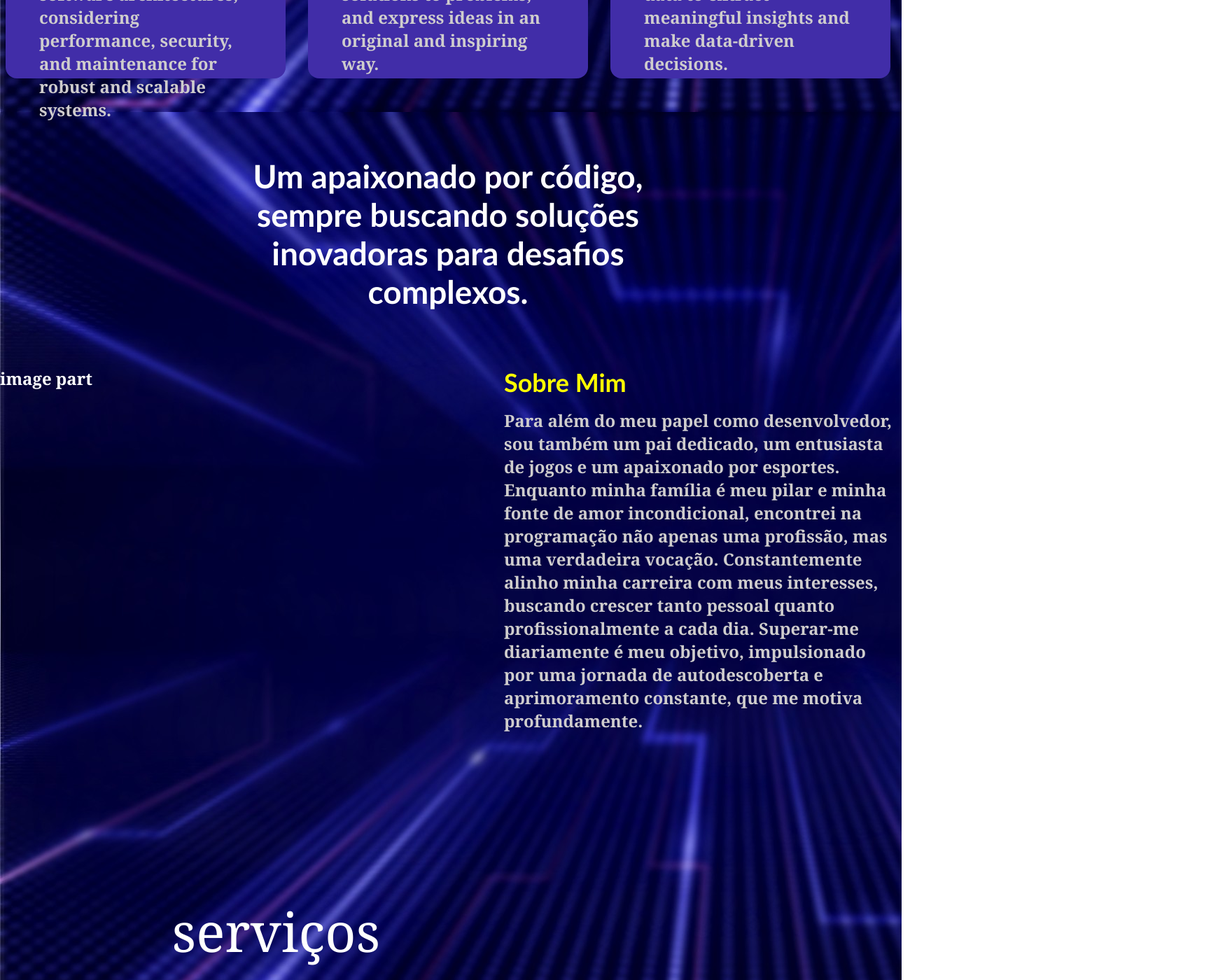
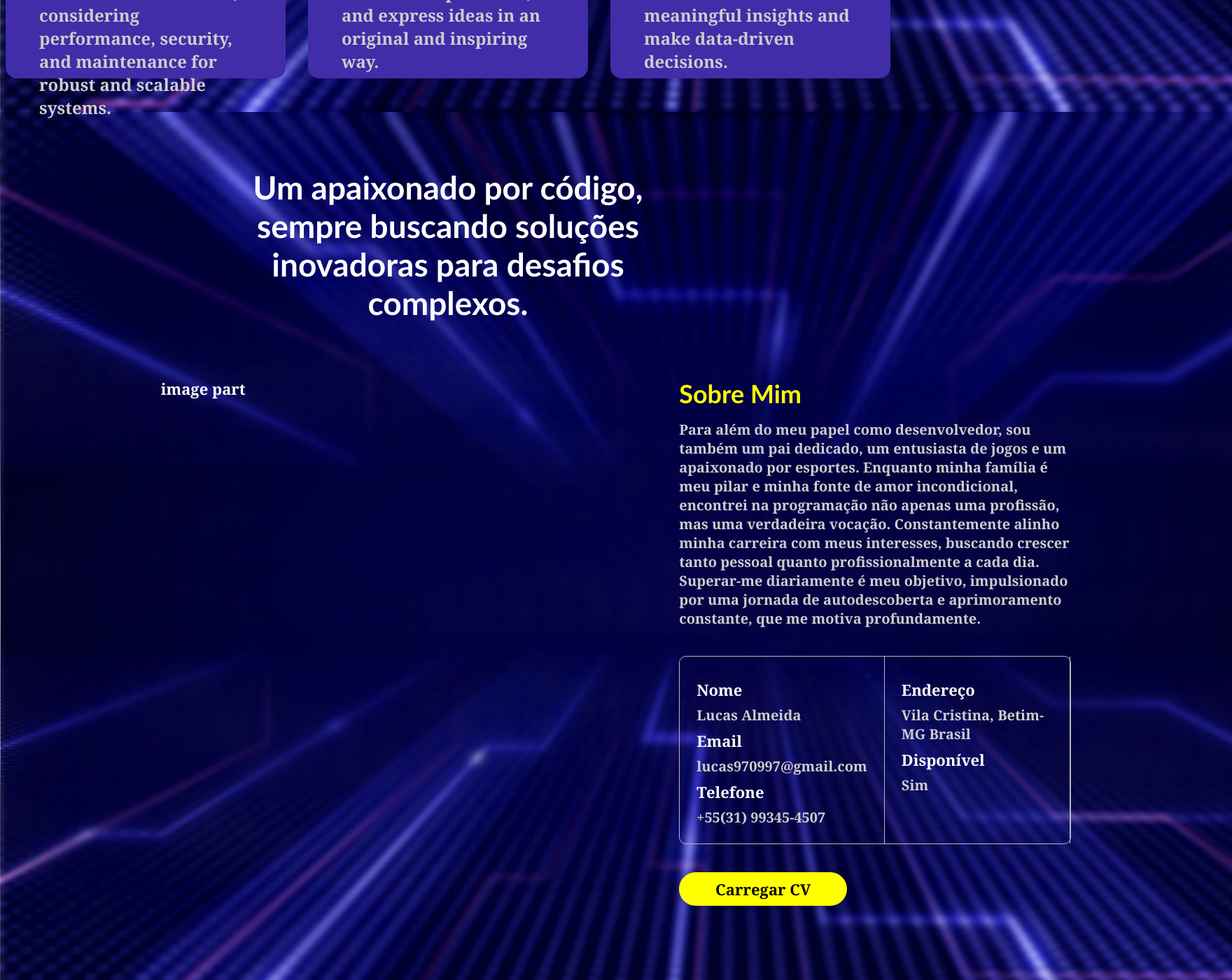
Before and after one commit to LucasPereira9/personalPortfolio, a Next.js app: page /en in a window 1280 px wide. Shown: the part 1120-2520 px from the top of the page at 70% size, 1760 px wide, since content can reach past the window. Built offline with nearby package versions, Linux system fonts and the light colour scheme.

Commit message:
feat: complement part made

```diff
--- a/src/app/[locale]/globals.css
+++ b/src/app/[locale]/globals.css
@@ -8,11 +8,12 @@
 h2 {
   color: white;
   font-family: Cambria, Cochin, Georgia, Times, 'Times New Roman', serif;
+  font-size: 22px;
 }
 h3 {
   color: #cfcdcd;
   font-family: Cambria, Cochin, Georgia, Times, 'Times New Roman', serif;
-  font-size: 24px;
+  font-size: 20px;
 }
 
 a {
--- a/src/app/[locale]/page.module.css
+++ b/src/app/[locale]/page.module.css
@@ -40,5 +40,17 @@
 .about_container {
     display: flex;
     justify-content: center;
-    padding-top: 12vh;
+    flex-direction: column;
+    padding-top: 14vh;
 }
+.about_title_content {
+    align-items: center;
+    display: flex;
+    text-align: center;
+    flex-direction: column;
+}
+.about_subtitle {
+    font-size: 46px;
+    font-family: 'Trebuchet MS', 'Lucida Sans Unicode', 'Lucida Grande', 'Lucida Sans', Arial, sans-serif;
+    max-width: 80vh;
+}
--- a/src/app/[locale]/page.tsx
+++ b/src/app/[locale]/page.tsx
@@ -44,8 +44,11 @@ export default function Index() {
         <div className={styles.skills_container}>
               {AbilitiesOptions}
         </div>
-      <div id='about' className={styles.about_container}>
-       <About />
+      <div className={styles.about_container}>
+        <div className={styles.about_title_content}>
+          <h2 className={styles.about_subtitle}>Um apaixonado por código, sempre buscando soluções inovadoras para desafios complexos.</h2>
+        </div>
+       <About id='about' />
       </div>
       <div style={{height: '50vh'}} id='services' className={styles.personal_info_container}>
         <div>
--- a/src/components/ability/index.tsx
+++ b/src/components/ability/index.tsx
@@ -12,7 +12,7 @@ export default function Ability(props: ISkillProps) {
             <div className={styles.content}>
                 <Icon className={styles.icon} />
                 <h2 className={styles.title}>{t(props.title)}</h2>
-                <h3>{t(props.description)}</h3>
+                <h3 style={{fontSize: '24px'}}>{t(props.description)}</h3>
             </div>
         </div>
     )
--- a/src/components/about/about.module.css
+++ b/src/components/about/about.module.css
@@ -1,30 +1,18 @@
 
-.title_content {
-    align-items: center;
+.content {
     display: flex;
-    text-align: center;
-    flex-direction: column;
-}
-.title {
+    margin-top: 10vh;
+    justify-content: space-around;
+    width: 220vh;
+}.title {
     color: #FFFF00;
     font-size: 32px;
     font-family: 'Trebuchet MS', 'Lucida Sans Unicode', 'Lucida Grande', 'Lucida Sans', Arial, sans-serif;
     margin-bottom: 4vh;
 }
-.subtitle {
-    font-size: 46px;
-    font-family: 'Trebuchet MS', 'Lucida Sans Unicode', 'Lucida Grande', 'Lucida Sans', Arial, sans-serif;
-    max-width: 80vh;
-}
-.content {
-    display: flex;
-    margin-top: 10vh;
-    justify-content: space-between;
-    width: 160vh;
-}
 .about_content {
-    max-width: 110vh;
-    padding-left: 40vh;
+    max-width: 90vh;
+    padding-left: 20vh;
 }
 .about_title {
     color: #FFFF00;
@@ -32,3 +20,26 @@
     font-family: 'Trebuchet MS', 'Lucida Sans Unicode', 'Lucida Grande', 'Lucida Sans', Arial, sans-serif;
     margin-bottom: 2vh;
 }
+.complement {
+    border-color: #b9b9b9;
+    border-radius: 10px;
+    border-style: solid;
+    border-width: 1px;
+    display: flex;
+    justify-content: space-between;
+    margin-top: 5vh;
+}
+.first_complement_content {
+    padding: 3vh;
+    border-color: #b9b9b9;
+    border-style: solid;
+    border-width: 0px;
+    border-right-width: 1px;
+}
+.complement_item {
+    margin-top: 1vh;
+    margin-bottom: 1vh;
+}
+.button_container {
+    margin-top: 5vh;
+}
--- /dev/null
+++ b/src/components/about/about.structure.ts
@@ -0,0 +1,3 @@
+export interface IAboutProps {
+    id: string
+}
--- a/src/components/about/index.tsx
+++ b/src/components/about/index.tsx
@@ -1,11 +1,25 @@
+import { firstComplement, secondComplement } from '@/utils';
 import styles from './about.module.css'
+import { IAboutProps } from './about.structure';
+import PrimaryButton from '../primaryButton';
 
-export default function About() {
+export default function About(props: IAboutProps) {
+
+    const FirstComplements = firstComplement.map((item, index) => (
+        <div key={index}>
+            <h2 className={styles.complement_item}>{item.title}</h2>
+            <h3>{item.name}</h3>
+        </div>
+    ));
+    const SecondComplements = secondComplement.map((item, index) => (
+        <div key={index}>
+            <h2 className={styles.complement_item}>{item.title}</h2>
+            <h3>{item.name}</h3>
+        </div>
+    ));
+
     return (
-    <div>
-        <div className={styles.title_content}>
-            <h2 className={styles.subtitle}>Um apaixonado por código, sempre buscando soluções inovadoras para desafios complexos.</h2>
-        </div>
+    <div id={props.id}>
         <div className={styles.content}>
             <div>
                 <h2>image part</h2>
@@ -17,6 +31,17 @@ export default function About() {
                     Constantemente alinho minha carreira com meus interesses, buscando crescer tanto pessoal quanto profissionalmente a cada dia.
                     Superar-me diariamente é meu objetivo, impulsionado por uma jornada de autodescoberta e aprimoramento constante, que me motiva profundamente.
                 </h3>
+                <div className={styles.complement}>
+                    <div className={styles.first_complement_content}>
+                    {FirstComplements}
+                    </div>
+                    <div className={styles.first_complement_content}>
+                        {SecondComplements}
+                    </div>
+                </div>
+                <div className={styles.button_container}>
+                    <PrimaryButton buttonFunction={() => {}} title='Carregar CV' />
+                </div>
             </div>
         </div>
     </div>
--- a/src/components/header/index.tsx
+++ b/src/components/header/index.tsx
@@ -40,6 +40,7 @@ export default function Header() {
           sections.forEach((id, index) => {
             const element = document.getElementById(id);
             if (element && isElementInViewport(element)) {
+                console.log('index: ', index)
               setSelectedButtonIndex(index);
             }
           });
--- a/src/components/primaryButton/primaryButton.module.css
+++ b/src/components/primaryButton/primaryButton.module.css
@@ -19,6 +19,6 @@
 .container:hover {
     background-size: 100% 100%;
 }
-.title:hover {
+.container:hover .title {
     color: white;
 }
--- a/src/utils.ts
+++ b/src/utils.ts
@@ -39,3 +39,28 @@ export const Skills = [
         description: 'Data_Analysis_description'
     }
 ]
+
+export const firstComplement = [
+    {
+        title: 'Nome',
+        name: 'Lucas Almeida',
+    },
+    {
+        title: 'Email',
+        name: 'lucas970997@gmail.com',
+    },
+    {
+        title: 'Telefone',
+        name: '+55(31) 99345-4507',
+    }
+]
+export const secondComplement = [
+    {
+        title: 'Endereço',
+        name: 'Vila Cristina, Betim-MG Brasil',
+    },
+    {
+        title: 'Disponível',
+        name: 'Sim',
+    }
+]
```
